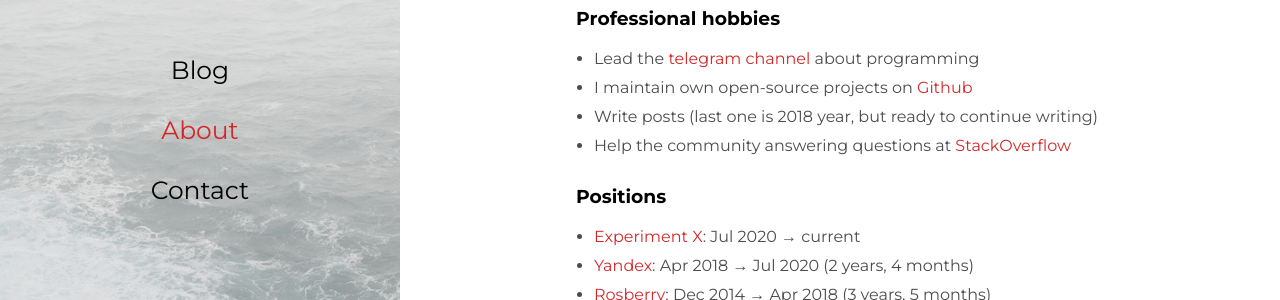
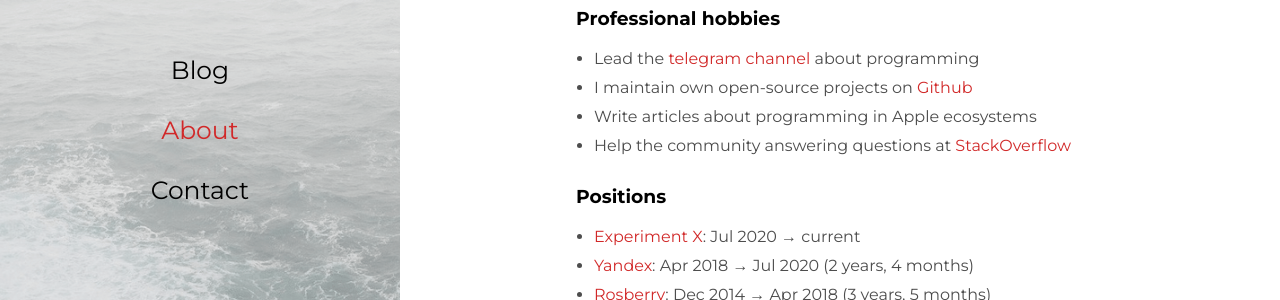
Before and after one commit to Otbivnoe/Otbivnoe.github.io, a Jekyll site: the page built from tabs/about.md, in a window 1280 px wide and 946 px high. Shown: the part 343-643 px from the top of the window. Built offline with Jekyll 4.4.1, drawn with Linux system fonts in a browser that asks for light colours.

Commit message:
Change about page

```diff
--- a/tabs/about.md
+++ b/tabs/about.md
@@ -10,7 +10,7 @@ I am a professional iOS Developer since 2014, who specializes in building high-q
 
 - Lead the [telegram channel](https://t.me/readaggregator) about programming
 - I maintain own open-source projects on [Github](https://github.com/otbivnoe)
-- Write posts (last one is 2018 year, but ready to continue writing)
+- Write articles about programming in Apple ecosystems
 - Help the community answering questions at [StackOverflow](https://stackoverflow.com/users/3733734/nikita-ermolenko?tab=profile)
 
 ### Positions
```
